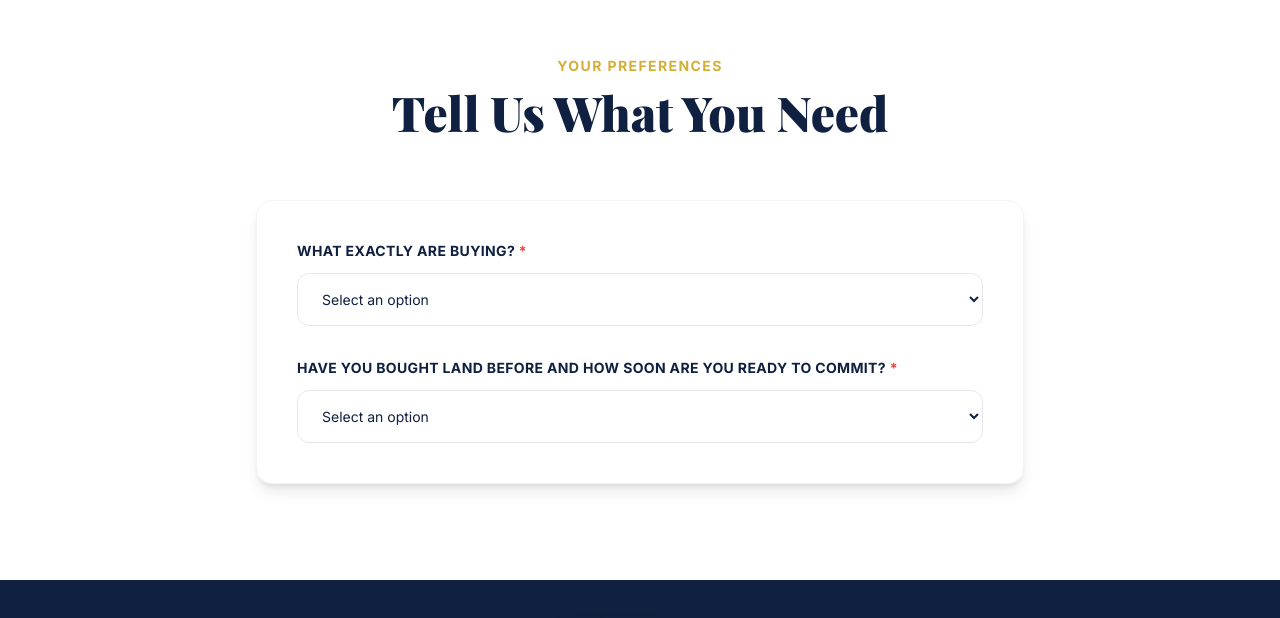
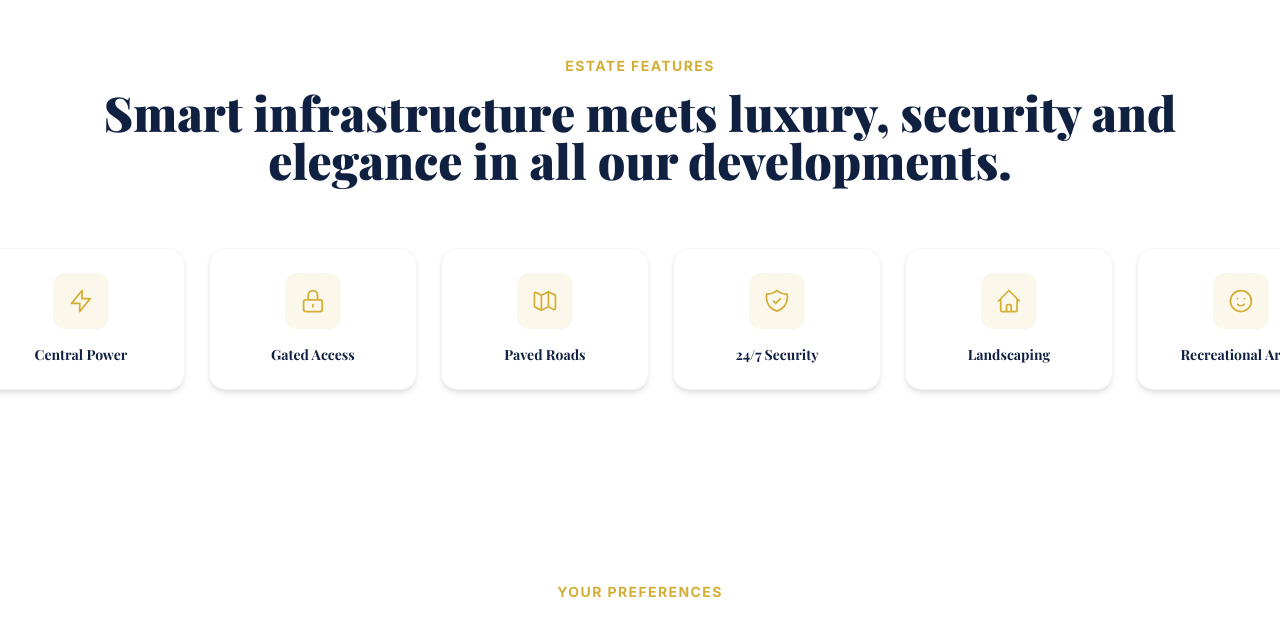
Before and after one commit to dev-anna-life/mr-multipreneur-realtor, a Next.js app: page / in a window 1280 px wide. Shown: the part 2143-2761 px from the top of the page. Built offline with nearby package versions, Linux system fonts and the light colour scheme.

Commit message:
Add estate features marquee section with 11 feature cards

```diff
--- a/app/globals.css
+++ b/app/globals.css
@@ -24,6 +24,15 @@ html { scroll-behavior: smooth; }
   to { opacity: 1; transform: scale(1); }
 }
 
+@keyframes marquee {
+  from { transform: translateX(0); }
+  to { transform: translateX(-50%); }
+}
+
+.animate-marquee {
+  animation: marquee 30s linear infinite;
+}
+
 .animate-fadeUp { animation: fadeUp 0.7s ease both; }
 .animate-float { animation: float 5s ease-in-out infinite; }
 .animate-pulseGlow { animation: pulseGlow 2s ease-in-out infinite; }
--- a/app/page.js
+++ b/app/page.js
@@ -196,6 +196,20 @@ function FormCard() {
   )
 }
 
+const estateFeatures = [
+  { label: 'Smart Home Systems', icon: 'M3 12l2-2m0 0l7-7 7 7M5 10v10a1 1 0 001 1h3m10-11l2 2m-2-2v10a1 1 0 01-1 1h-3m-6 0a1 1 0 001-1v-4a1 1 0 011-1h2a1 1 0 011 1v4a1 1 0 001 1m-6 0h6' },
+  { label: 'Water Management', icon: 'M13 2.5L7 12h10l-6 9.5M7 12l-5 7.5M17 12l5 7.5' },
+  { label: 'Central Power', icon: 'M13 10V3L4 14h7v7l9-11h-7z' },
+  { label: 'Gated Access', icon: 'M12 15v2m-6 4h12a2 2 0 002-2v-6a2 2 0 00-2-2H6a2 2 0 00-2 2v6a2 2 0 002 2zm10-10V7a4 4 0 00-8 0v4h8z' },
+  { label: 'Paved Roads', icon: 'M9 20l-5.447-2.724A1 1 0 013 16.382V5.618a1 1 0 011.447-.894L9 7m0 13l6-3m-6 3V7m6 10l4.553 2.276A1 1 0 0021 18.382V7.618a1 1 0 00-.553-.894L15 4m0 13V4m0 0L9 7' },
+  { label: '24/7 Security', icon: 'M9 12l2 2 4-4m5.618-4.016A11.955 11.955 0 0112 2.944a11.955 11.955 0 01-8.618 3.04A12.02 12.02 0 003 9c0 5.591 3.824 10.29 9 11.622 5.176-1.332 9-6.03 9-11.622 0-1.042-.133-2.052-.382-3.016z' },
+  { label: 'Landscaping', icon: 'M3 12l9-9 9 9M5 10v10a1 1 0 001 1h3m10-11v10a1 1 0 01-1 1h-3m-6 0a1 1 0 001-1v-4a1 1 0 011-1h2a1 1 0 011 1v4a1 1 0 001 1m-6 0h6' },
+  { label: 'Recreational Areas', icon: 'M14.828 14.828a4 4 0 01-5.656 0M9 10h.01M15 10h.01M21 12a9 9 0 11-18 0 9 9 0 0118 0z' },
+  { label: 'Estate Management', icon: 'M10.325 4.317c.426-1.756 2.924-1.756 3.35 0a1.724 1.724 0 002.573 1.066c1.543-.94 3.31.826 2.37 2.37a1.724 1.724 0 001.066 2.573c1.756.426 1.756 2.924 0 3.35a1.724 1.724 0 00-1.066 2.573c.94 1.543-.826 3.31-2.37 2.37a1.724 1.724 0 00-2.573 1.066c-.426 1.756-2.924 1.756-3.35 0a1.724 1.724 0 00-2.573-1.066c-1.543.94-3.31-.826-2.37-2.37a1.724 1.724 0 00-1.066-2.573c-1.756-.426-1.756-2.924 0-3.35a1.724 1.724 0 001.066-2.573c-.94-1.543.826-3.31 2.37-2.37.996.608 2.296.07 2.572-1.065z M15 12a3 3 0 11-6 0 3 3 0 016 0z' },
+  { label: 'Street Lighting', icon: 'M9.663 17h4.673M12 3v1m6.364 1.636l-.707.707M21 12h-1M4 12H3m3.343-5.657l-.707-.707m2.828 9.9a5 5 0 117.072 0l-.548.547A3.374 3.374 0 0014 18.469V19a2 2 0 11-4 0v-.531c0-.895-.356-1.754-.988-2.386l-.548-.547z' },
+  { label: 'CCTV Monitoring', icon: 'M15 10l4.553-2.276A1 1 0 0121 8.618v6.764a1 1 0 01-1.447.894L15 14M5 18h8a2 2 0 002-2V8a2 2 0 00-2-2H5a2 2 0 00-2 2v8a2 2 0 002 2z' },
+]
+
 const features = [
   { icon: 'M9 12l2 2 4-4m5.618-4.016A11.955 11.955 0 0112 2.944a11.955 11.955 0 01-8.618 3.04A12.02 12.02 0 003 9c0 5.591 3.824 10.29 9 11.622 5.176-1.332 9-6.03 9-11.622 0-1.042-.133-2.052-.382-3.016z', title: 'Verified Documentation', desc: 'Every plot comes with full legal backing and authenticated survey plans for complete peace of mind.' },
   { icon: 'M17.657 16.657L13.414 20.9a1.998 1.998 0 01-2.827 0l-4.244-4.243a8 8 0 1111.314 0zM15 11a3 3 0 11-6 0 3 3 0 016 0z', title: 'Location Advantage', desc: 'Situated in a rapidly developing corridor with proven appreciation and growing infrastructure.' },
@@ -286,6 +300,28 @@ export default function Home() {
           </div>
         </section>
       </Reveal>
+
+      {/* ESTATE FEATURES MARQUEE */}
+      <section className="py-24 px-6 md:px-12 bg-white overflow-hidden">
+        <div className="max-w-7xl mx-auto">
+          <div className="text-center mb-16">
+            <p className="text-gold text-sm font-bold uppercase tracking-widest mb-3">Estate Features</p>
+            <h2 className="font-display font-black text-4xl md:text-5xl text-navy leading-tight">Smart infrastructure meets luxury, security and elegance in all our developments.</h2>
+          </div>
+          <div className="relative">
+            <div className="flex gap-6 animate-marquee" style={{ width: 'max-content' }}>
+              {[...estateFeatures, ...estateFeatures].map((f, i) => (
+                <div key={i} className="flex-shrink-0 w-44 md:w-52 bg-white rounded-2xl p-6 border border-gray-100 shadow-md text-center hover:shadow-lg transition-shadow">
+                  <div className="w-14 h-14 mx-auto bg-gold/10 rounded-xl flex items-center justify-center text-gold mb-4">
+                    <svg className="w-7 h-7" fill="none" stroke="currentColor" viewBox="0 0 24 24"><path strokeLinecap="round" strokeLinejoin="round" strokeWidth="1.5" d={f.icon} /></svg>
+                  </div>
+                  <p className="font-display font-bold text-sm text-navy">{f.label}</p>
+                </div>
+              ))}
+            </div>
+          </div>
+        </div>
+      </section>
 
       {/* YOUR INVESTMENT PREFERENCES */}
       <Reveal>
```
